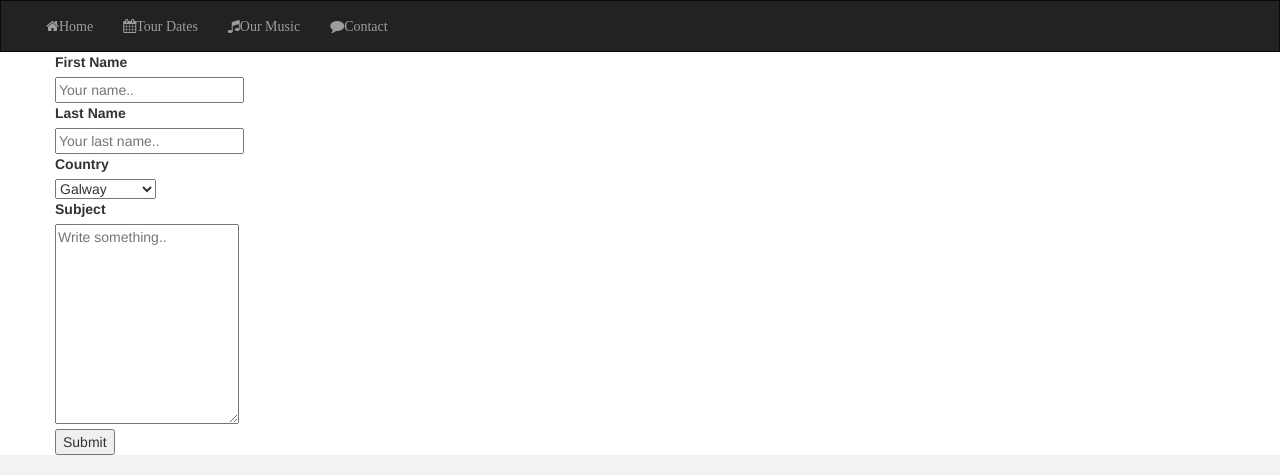
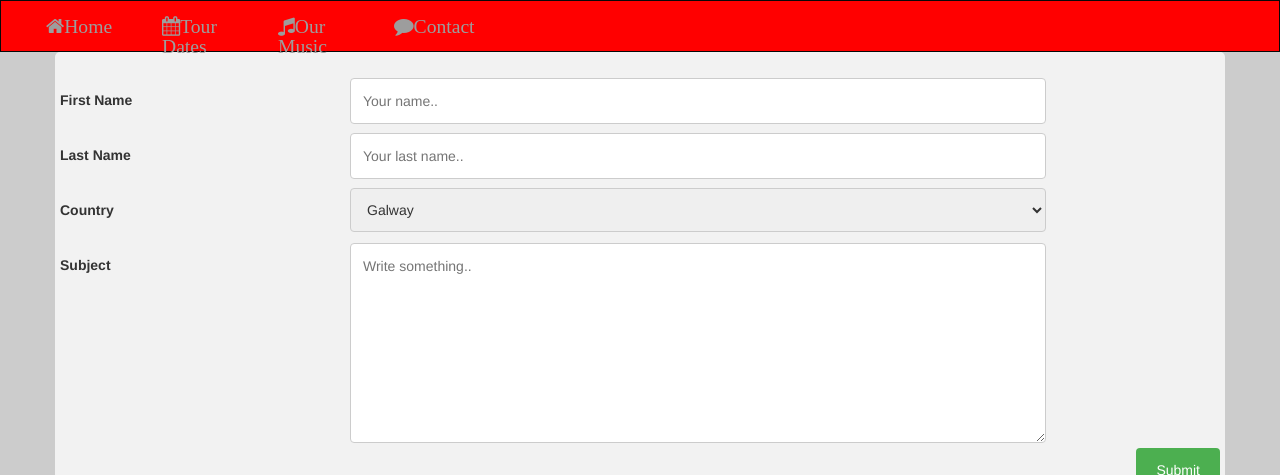
Before and after one commit to petemcs/bandwebsite, a plain HTML site: page contact.html in a window 1280 px wide. Shown: the top 475 px of the page. Drawn offline with nearby package versions, Linux system fonts and the light colour scheme.

Commit message:
add our music page

```diff
--- a/style.css
+++ b/style.css
@@ -1,15 +1,90 @@
- /* Remove the navbar's default margin-bottom and rounded borders */
+ /* .....................navigation bar */
     .navbar {
       margin-bottom: 0;
       border-radius: 0;
+
     }
+body {
+  margin: 0;
+  padding: 0;
+  background: #ccc;
+}
+
+.nav ul {
+  list-style: none;
+  background-color: #444;
+  text-align: center;
+  padding: 0;
+  margin: 0;
+}
+.nav li {
+  font-family: 'Oswald', sans-serif;
+  font-size: 1.2em;
+  line-height: 40px;
+  height: 40px;
+  border-bottom: 1px solid #888;
+}
+
+.nav a {
+  text-decoration: none;
+  color: #fff;
+  display: block;
+  transition: .3s background-color;
+}
+
+.nav a:hover {
+  background-color: #005f5f;
+}
+
+.nav a.active {
+  background-color: #fff;
+  color: #444;
+  cursor: default;
+}
+
+@media screen and (min-width: 600px) {
+  .nav li {
+    width: 120px;
+    border-bottom: none;
+    height: 50px;
+    line-height: 50px;
+    font-size: 1.4em;
+  }
+
+  /* Option 1 - Display Inline */
+  .nav li {
+    display: inline-block;
+    margin-right: -4px;
+  }
+
+  /* Options 2 - Float
+  .nav li {
+    float: left;
+  }
+  .nav ul {
+    overflow: auto;
+    width: 600px;
+    margin: 0 auto;
+  }
+  .nav {
+    background-color: #444;
+  }
+  */
+}
 
 
-    /* Add a gray background color and some padding to the footer */
-    footer {
-      background-color: #f2f2f2;
+
+
+
+
+
+    /* ..................... footer */
+    .footer {
+      color:#a5a7aa;
       padding: 25px;
+
     }
+    .container-fluid{background-color: red;}
 
   .carousel-inner img {
       width: 100%; /* Set width to 100% */
@@ -18,9 +93,73 @@
   }
 
 
-  /* Hide the carousel text when the screen is less than 600 pixels wide */
+  /* ........................responsive image */
   @media (max-width: 600px) {
     .carousel-caption {
       display: none;
     }
   }
+  /* ..........................Style the form */
+* {
+  box-sizing: border-box;
+}
+
+input[type=text], select, textarea {
+  width: 80%;
+  padding: 12px;
+  border: 1px solid #ccc;
+  border-radius: 4px;
+  resize: vertical;
+}
+
+label {
+  padding: 12px 12px 12px 0;
+  display: inline-block;
+}
+
+input[type=submit] {
+  background-color: #4CAF50;
+  color: white;
+  padding: 12px 20px;
+  border: none;
+  border-radius: 4px;
+  cursor: pointer;
+  float: right;
+}
+
+input[type=submit]:hover {
+  background-color: #45a049;
+}
+
+.container {
+  border-radius: 5px;
+  background-color: #f2f2f2;
+  padding: 20px;
+}
+
+.col-25 {
+  float: left;
+  width: 25%;
+  margin-top: 6px;
+}
+
+.col-75 {
+  float: left;
+  width: 75%;
+  margin-top: 6px;
+}
+
+/* Clear floats after the columns */
+.row:after {
+  content: "";
+  display: table;
+  clear: both;
+}
+
+/* Responsive layout - when the screen is less than 600px wide, make the two columns stack on top of each other instead of next to each other */
+@media screen and (max-width: 600px) {
+  .col-25, .col-75, input[type=submit] {
+    width: 100%;
+    margin-top: 0;
+  }
+}
```
Also changed, not shown: ourmusic.html (added, +70 -0 lines), images/guitar.jpg (added), images/hw.jpg (added), images/hw1.jpg (added), images/hw2.jpg (added), images/rac.jpg (added), images/ros.jpg (added), images/rtc.jpg (added), images/tht.jpg (added), 3 other files.
